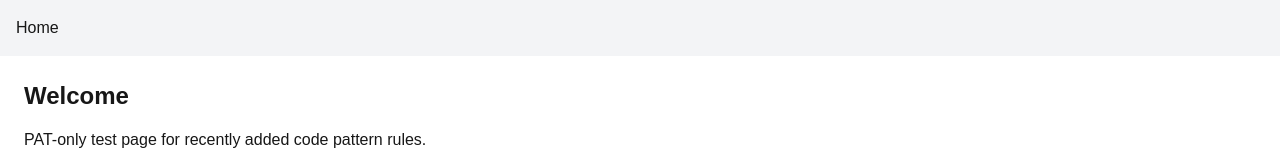
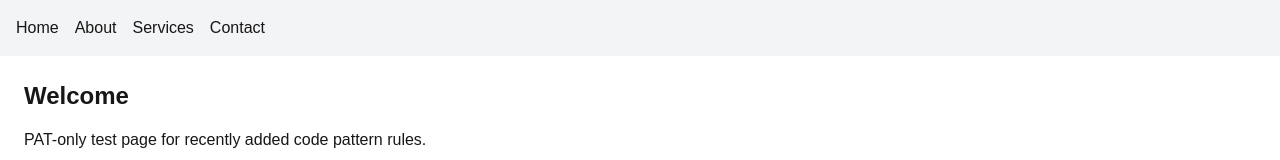
Before and after one commit to diegovelasquezweb/a11y-test-react, a Next.js app: page / in a window 1280 px wide. Shown: the top 160 px of the page. Built offline with nearby package versions, Linux system fonts and the light colour scheme.

Commit message:
feat: pat-only demo — 22 code pattern findings

```diff
--- a/app/globals.css
+++ b/app/globals.css
@@ -98,3 +98,28 @@ body {
 .demo-slide-in {
   transition: left 0.3s ease;
 }
+
+.demo-btn {
+  outline: none;
+}
+
+.legacy-focus:focus {
+  outline: 2px solid blue;
+}
+
+.card-hover {
+  transition: all 0.3s ease;
+}
+
+@keyframes spin-demo {
+  from {
+    transform: rotate(0deg);
+  }
+  to {
+    transform: rotate(360deg);
+  }
+}
+
+.demo-slide-in {
+  transition: left 0.3s ease;
+}
--- a/app/layout.tsx
+++ b/app/layout.tsx
@@ -18,6 +18,9 @@ export default function RootLayout({
         <a href="#main" className="sr-only focus:not-sr-only focus:outline-2 focus:outline-offset-2 focus:outline-blue-600" aria-label="Skip to main content">Skip to main content</a>
         <nav aria-label="Primary" className="flex gap-4 p-4 bg-gray-100">
           <Link href="/">Home</Link>
+          <Link href="/about">About</Link>
+          <Link href="/services">Services</Link>
+          <Link href="/contact">Contact</Link>
         </nav>
         <main id="main" className="flex-1 p-6">
           {children}
```
